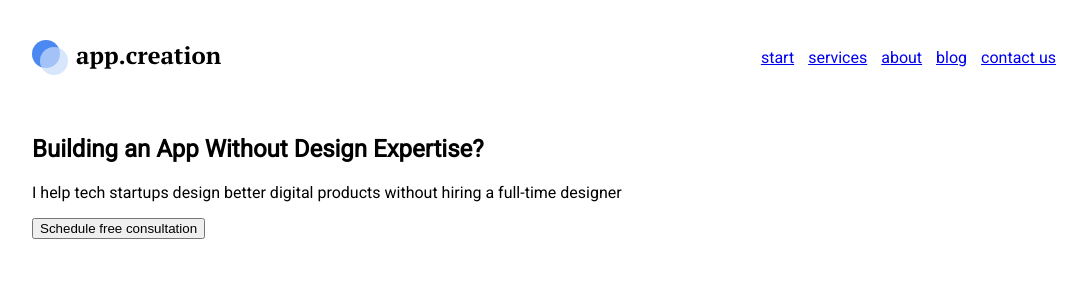
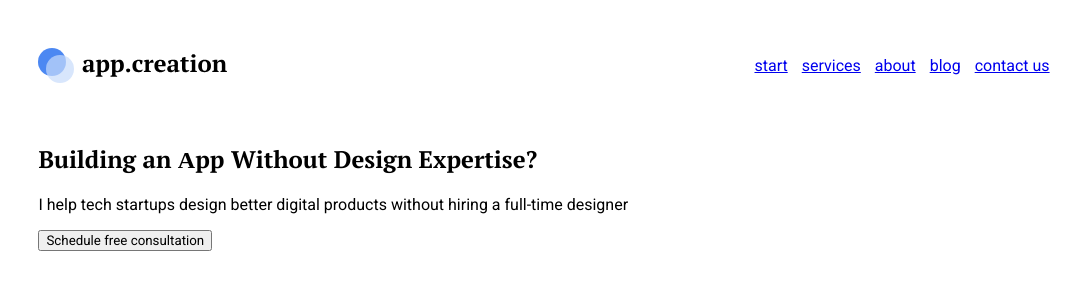
Before and after one commit to WebHeroSchool/V3, a plain HTML site: page index.html in a window 1280 px wide. Shown: the whole page, without its empty margins (96-1183 px from the left). Drawn offline with Linux system fonts and the light colour scheme.

Commit message:
Update index.html, styles.css, fonts.css
Добавлены правки в index.html, styles.css, fonts.css

```diff
--- a/fonts.css
+++ b/fonts.css
@@ -1,27 +1,27 @@
 @font-face {
     font-family: 'pt_serifbold';
-    src: url('ptserif-bold-webfont.woff') format('woff');
+    src: url('fonts/ptserif-bold-webfont.woff') format('woff');
     font-weight: normal;
     font-style: normal;
 }
 
 @font-face {
     font-family: 'pt_serifbold_italic';
-    src: url('ptserif-bolditalic-webfont.woff') format('woff');
+    src: url('fonts/ptserif-bolditalic-webfont.woff') format('woff');
     font-weight: normal;
     font-style: normal;
 }
 
 @font-face {
     font-family: 'pt_serifitalic';
-    src: url('ptserif-italic-webfont.woff') format('woff');
+    src: url('fonts/ptserif-italic-webfont.woff') format('woff');
     font-weight: normal;
     font-style: normal;
 }
 
 @font-face {
     font-family: 'pt_serifregular';
-    src: url('ptserif-regular-webfont.woff') format('woff');
+    src: url('fonts/ptserif-regular-webfont.woff') format('woff');
     font-weight: normal;
     font-style: normal;
 }
--- a/index.html
+++ b/index.html
@@ -1,18 +1,15 @@
 <!DOCTYPE html>
 <html>
-
   <head>
-    <meta charset="utf-8">
+    <meta charset="UTF-8">
     <title>app.creation</title>
     <link rel = "stylesheet" href = "https://fonts.googleapis.com/css2?family=Roboto">
-    <link rel = "stylesheet" href = "styles.css">
-    <link rel = "stylesheet" href = "fonts.css">
+    <link rel = "stylesheet" href = "./styles.css">
+    <link rel = "stylesheet" href = "./fonts.css">
   </head>
-
   <body>
     <div class = "wrapper">
       <header class = "header">
-        <!-- <div class = "logo">app.creation</div> -->
         <div class = "logo"></div>
           <nav class = "menu">
             <a class = "menu__item" href = "#">start</a>
@@ -34,5 +31,4 @@
       </section>
     </div>
   </body>
-
 </html>
--- a/styles.css
+++ b/styles.css
@@ -1,8 +1,3 @@
-body {
-    font-family: Roboto;
-    margin: 0;
-}
-
 .wrapper {
     width: 80%;
     margin: auto;
@@ -13,8 +8,6 @@ body {
 }
 
 .logo {
-    // padding: 40px 0;
-    // font: bold 24px/31px pt_serif, helvetica, arial, sans-serif;
     width: 190px;
     height: 35px;
     background: url('img/logo.svg');
@@ -29,6 +22,8 @@ body {
 .menu {
     display: flex;
     align-items: center;
+    font-family: Roboto;
+    font-weight: 500;
 }
 
 .menu__item {
@@ -38,3 +33,13 @@ body {
 .menu__item:last-child {
     padding-right: 0;
 }
+
+.main-content__title {
+    font-family: pt_serifbold;
+    font-weight: 700;
+}
+
+.main-content__description, .main-content__button {
+    font-family: Roboto;
+    font-weight: 500;
+}
```
Also changed, not shown: fonts/ptserif-bold-webfont.woff (added), fonts/ptserif-bolditalic-webfont.woff (added), fonts/ptserif-italic-webfont.woff (added), fonts/ptserif-regular-webfont.woff (added).
